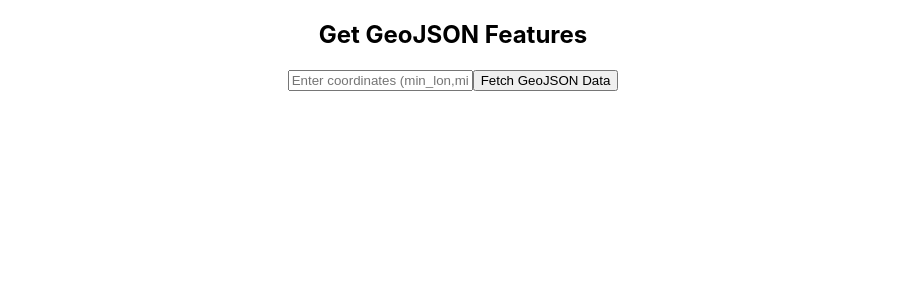
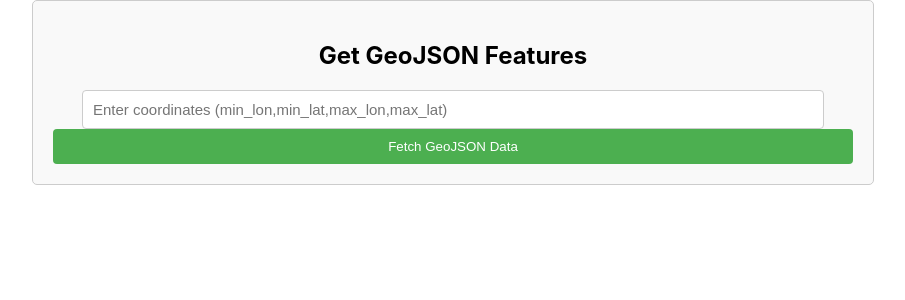
Before and after one commit to Rania-kh/geo-json-fetch, a React (Create React App) app: page / in a window 1280 px wide. Shown: the top 300 px of the page, without its empty margins (187-1092 px from the left). Built offline with nearby package versions, Linux system fonts and the light colour scheme.

Commit message:
add styles to the Geolocation Box

```diff
--- /dev/null
+++ b/src/components/GeolocationBox.css
@@ -0,0 +1,55 @@
+.geolocation-box {
+    max-width: 800px;
+    margin: 0 auto;
+    padding: 20px;
+    border: 1px solid #ccc;
+    border-radius: 5px;
+    background-color: #f9f9f9;
+}
+
+h2 {
+    text-align: center;
+}
+.error-message {
+    color: red;
+    margin-top: 10px;
+    font-size: 14px;
+  }
+
+.form-container {
+    display: flex;
+    gap: 10px;
+    margin-bottom: 10px;
+}
+
+input[type="text"] {
+    width: 90%;
+    padding: 10px;
+    font-size: 15px;
+    border: 1px solid #ccc;
+    border-radius: 4px;
+}
+
+button {
+    padding: 10px 15px;
+    background-color: #4caf50;
+    color: white;
+    border: none;
+    border-radius: 4px;
+    cursor: pointer;
+    width: 100%;
+}
+
+button:hover {
+    background-color: #45a049;
+}
+
+pre {
+    white-space: pre-wrap;
+    word-break: break-all;
+    overflow-wrap: break-word;
+    background-color: #fff;
+    border: 1px solid #ccc;
+    border-radius: 4px;
+    padding: 10px;
+}
--- a/src/components/GeolocationBox.tsx
+++ b/src/components/GeolocationBox.tsx
@@ -2,6 +2,7 @@ import axios from "axios";
 import { FeatureCollection, GeoJsonProperties, Geometry } from "geojson";
 import osmtogeojson from "osmtogeojson";
 import React, { useState } from "react";
+import './GeolocationBox.css';
 
 function GeolocationBox() {
     const [coordinates, setCoordinates] = useState("");
@@ -28,8 +29,9 @@ function GeolocationBox() {
     };
 
     return (
-        <div>
+        <div className="geolocation-box">
             <h2>Get GeoJSON Features</h2>
+            <div className="input-container">
                 <input
                     type="text"
                     value={coordinates}
@@ -37,6 +39,7 @@ function GeolocationBox() {
                     placeholder="Enter coordinates (min_lon,min_lat,max_lon,max_lat)"
                 />
                 <button onClick={fetchGeoJSONData}>Fetch GeoJSON Data</button>
+            </div>
             {geoJSONData && <pre>{JSON.stringify(geoJSONData, null, 2)}</pre>}
         </div>
     );
```
Lines whose indentation alone changed are shown as unchanged.
